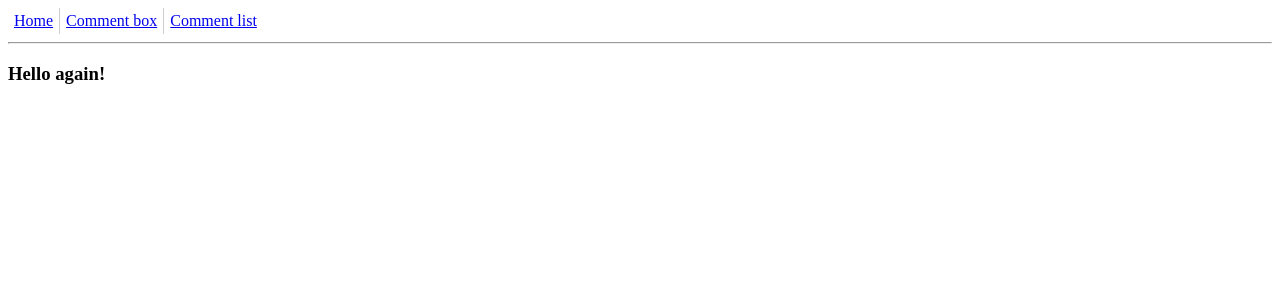
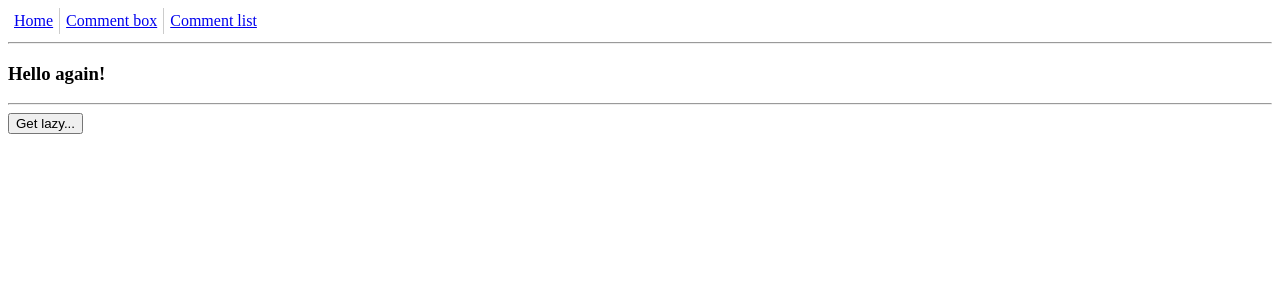
Before and after one commit to srgg6701/Advanced-React-Exercises, a React (Create React App) app: page / in a window 1280 px wide. Shown: the top 300 px of the page. Built offline with nearby package versions, Linux system fonts and the light colour scheme.

Commit message:
Fixing lazy loading

```diff
--- a/package.json
+++ b/package.json
@@ -3,9 +3,11 @@
   "version": "0.1.0",
   "private": true,
   "dependencies": {
+    "babel-plugin-syntax-dynamic-import": "^6.18.0",
     "react": "^16.4.1",
     "react-dom": "^16.4.1",
     "react-redux": "^5.0.7",
+    "react-router-dom": "^4.3.1",
     "react-scripts": "1.1.4",
     "redux": "^4.0.0"
   },
--- a/src/components/App.jsx
+++ b/src/components/App.jsx
@@ -1,16 +1,10 @@
-import React from 'react';
-import { Route, Link } from "react-router-dom";
-import CommentBox from "./CommentBox";
-import CommentList from './CommentList';
-import './App.css';
+import React, { Suspense } from 'react'
+import { Route, Link } from 'react-router-dom'
+import CommentBox from "./CommentBox"
+import CommentList from './CommentList'
+import './App.css'
 
-import('./BigStory')
-    .then(BigStory => {
-        console.log('BigStory', BigStory);
-    })
-    .catch(err => {
-        // Handle failure
-    });
+const BigStory = React.lazy(() => import('./BigStory'));
 
 const LINKS = [
     ['box', 'Comment box', CommentBox],
@@ -22,15 +16,17 @@ function setLinksData(callback) {
 }
 
 export default class App extends React.Component {
-    /* loadComponent = () => {
-        import('./BigStory')
-            .then(BigStory => {
-                console.log('BigStory', BigStory);
-            })
-            .catch(err => {
-                // Handle failure
-            });
-    } */
+    constructor() {
+        super();
+        this.state = {
+
+        }
+    }
+    getLazyContents = () => {
+        this.setState({
+            story: !this.state.story
+        });
+    }
     render() {
         return (
             <React.Fragment>
@@ -38,12 +34,18 @@ export default class App extends React.Component {
                     <ul>
                         <li><Link to="/">Home</Link></li>
                         {setLinksData(linkData => <li key={linkData[0]}><Link to={linkData[0]}>{linkData[1]}</Link></li>)}
-                        {/* <li><a href="#" onClick={this.loadComponent}>Big Story</a></li> */}
                     </ul>
                 </nav>
                 <hr />
                 <h3>Hello again!</h3>
                 {setLinksData(linkData => <Route key={linkData[0]} path={'/' + linkData[0]} component={linkData[2]} />)}
+                <hr />
+                <button onClick={this.getLazyContents}>{ this.state.story ? "Got LAZY!" : "Get lazy..." }</button>
+                {this.state.story &&
+                    <Suspense fallback={<div>Loading...</div>}>
+                        <BigStory />
+                    </Suspense>
+                }
             </React.Fragment>
         )
     }
--- a/src/components/CommentList/index.jsx
+++ b/src/components/CommentList/index.jsx
@@ -1,6 +1,6 @@
 import React, { Component } from 'react';
 import styles from './css.css';
-console.log('styles', styles);
+
 export default class CommentList extends Component {
     render() {
         return (
```
Also changed, not shown: src/index.js (+4 -4 lines), 1 other file (tests, documents, lock files or other folders).
